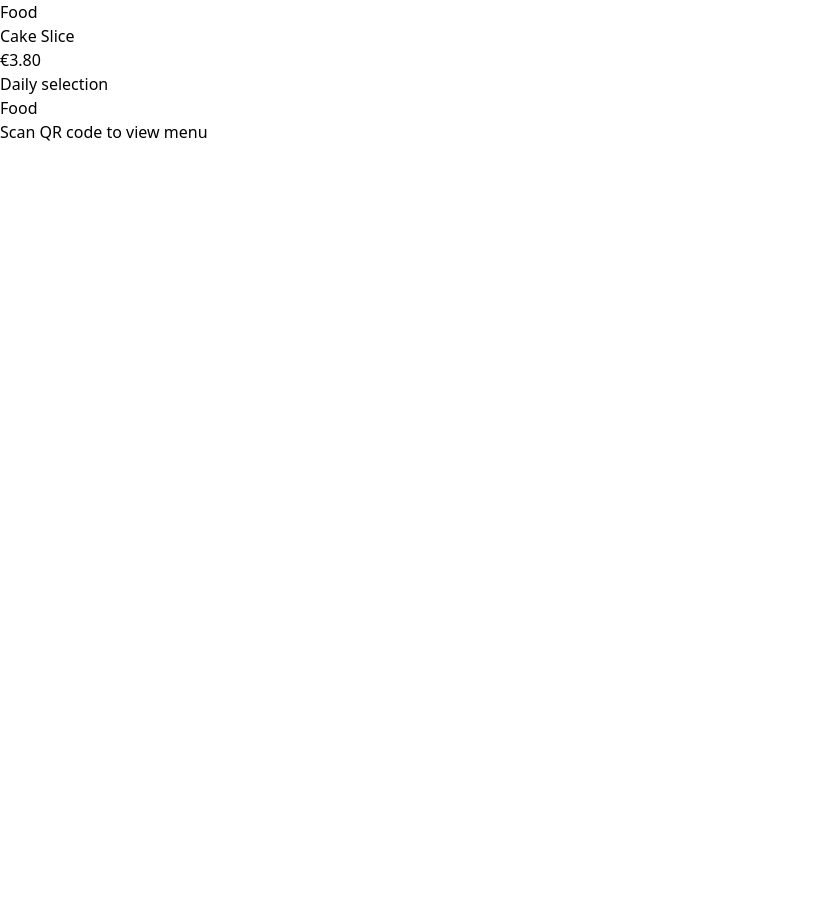
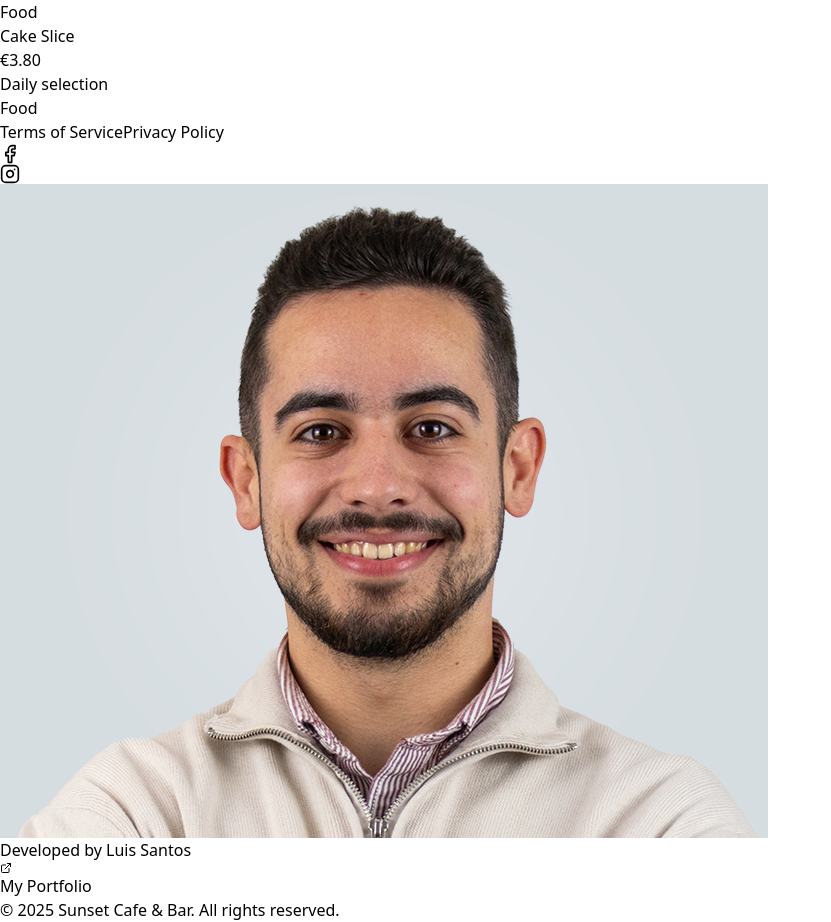
Before and after one commit to LuygiZ/jogral-menu-qr, a React (Vite) app: page / in a window 1280 px wide. Shown: the part 1120-2042 px from the top of the page, without its empty margins (0-831 px from the left). Before the commit the page ends 1264 px from the top, so only its background shows below. Built offline with nearby package versions, Linux system fonts and the light colour scheme; the HTML template or start-up script is replaced by a standard one.

Commit message:
modified footer with my information

```diff
--- a/src/App.jsx
+++ b/src/App.jsx
@@ -1,6 +1,7 @@
 import React, { useState } from 'react';
 import { Coffee, Wine, Utensils, X } from 'lucide-react';
 import { CAFE_NAME, CURRENCY, MENU_CATEGORIES, FOOTER_TEXT } from './menuData';
+import Footer from './components/Footer';
 
 export default function CafeMenu() {
   const [selectedCategory, setSelectedCategory] = useState('all');
@@ -125,9 +126,7 @@ export default function CafeMenu() {
       )}
 
       {/* Footer */}
-      <div className="text-center py-6 text-gray-500 text-sm">
-        {FOOTER_TEXT}
-      </div>
+      <Footer />
     </div>
   );
 }
--- /dev/null
+++ b/src/components/Footer.jsx
@@ -0,0 +1,102 @@
+// src/components/Footer.jsx
+import React from 'react';
+import { Facebook, Instagram, ExternalLink } from 'lucide-react';
+import Luis from "/luis.png"
+
+const Footer = () => {
+  // EDIT YOUR FOOTER INFO HERE
+  const footerData = {
+    businessName: "Sunset Cafe & Bar",
+    facebook: "https://www.facebook.com/Jogralbarbrasserie/?locale=pt_PT",
+    instagram: "https://www.instagram.com/jogralbarbrasserie/",
+    developerName: "Luis Santos",
+    developerImage: Luis, // Put image in public folder
+    portfolioUrl: "https://luissantosportfolio.vercel.app/",
+    showTerms: true,
+    showPrivacy: true
+  };
+
+  return (
+    <footer className="w-full bg-white border-t border-gray-200 py-6 mt-8">
+      <div className="max-w-6xl mx-auto px-4">
+        {/* Main Footer Content */}
+        <div className="flex flex-col md:flex-row justify-between items-center gap-6 mb-4">
+
+          {/* Links Section */}
+          {(footerData.showTerms || footerData.showPrivacy) && (
+            <div className="flex gap-5 text-sm">
+              {footerData.showTerms && (
+                <a href="#" className="text-gray-700 hover:underline">
+                  Terms of Service
+                </a>
+              )}
+              {footerData.showPrivacy && (
+                <a href="#" className="text-gray-700 hover:underline">
+                  Privacy Policy
+                </a>
+              )}
+            </div>
+          )}
+
+          {/* Social Media */}
+          <div className="flex gap-4">
+            {footerData.facebook && (
+              <a
+                href={footerData.facebook}
+                target="_blank"
+                rel="noopener noreferrer"
+                className="text-gray-700 hover:text-gray-900 transition-all hover:scale-110"
+              >
+                <Facebook size={20} />
+              </a>
+            )}
+            {footerData.instagram && (
+              <a
+                href={footerData.instagram}
+                target="_blank"
+                rel="noopener noreferrer"
+                className="text-gray-700 hover:text-gray-900 transition-all hover:scale-110"
+              >
+                <Instagram size={20} />
+              </a>
+            )}
+          </div>
+
+          {/* Developer Credit */}
+          {footerData.developerName && (
+            <div className="flex items-center gap-3">
+              {footerData.developerImage && (
+                <img
+                  src={footerData.developerImage}
+                  alt={footerData.developerName}
+                  className="w-12 h-12 rounded-full object-cover"
+                />
+              )}
+              <div className="flex flex-col text-sm">
+                <p className="text-gray-700">Developed by {footerData.developerName}</p>
+                {footerData.portfolioUrl && (
+                  <a
+                    href={footerData.portfolioUrl}
+                    target="_blank"
+                    rel="noopener noreferrer"
+                    className="text-gray-700 hover:underline flex items-center gap-1"
+                  >
+                    <ExternalLink size={12} />
+                    My Portfolio
+                  </a>
+                )}
+              </div>
+            </div>
+          )}
+        </div>
+
+        {/* Copyright */}
+        <div className="text-center md:text-right text-sm text-gray-600">
+          <p>&copy; {new Date().getFullYear()} {footerData.businessName}. All rights reserved.</p>
+        </div>
+      </div>
+    </footer>
+  );
+};
+
+export default Footer;
```
Also changed, not shown: public/luis.png (added).
